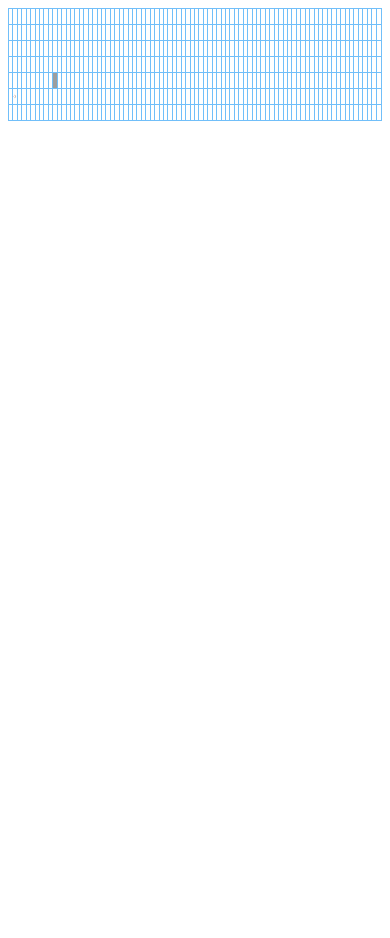
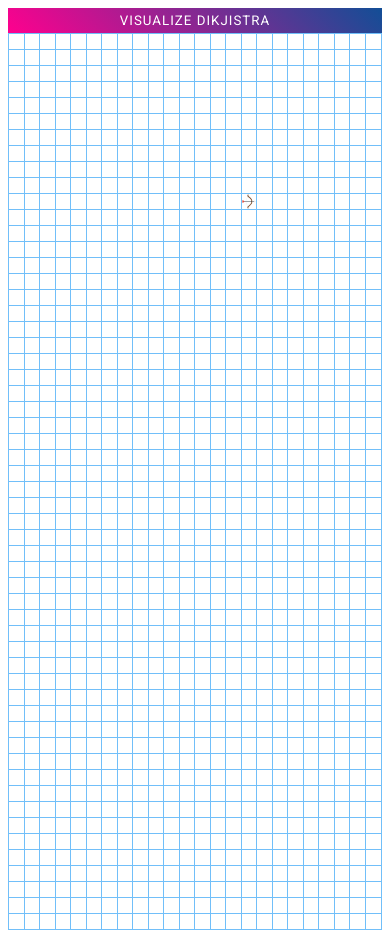
Before and after one commit to aomini/twitter-clone, a React (Create React App) app in the folder client/: page / in a window 390 px wide. Before the commit the page ends 844 px from the top, so only its background shows below. Built offline with nearby package versions, Linux system fonts and the light colour scheme; grey boxes are pictures that could not be loaded.

Commit message:
dijkistra

```diff
--- a/client/package.json
+++ b/client/package.json
@@ -7,11 +7,13 @@
     "@testing-library/react": "^9.3.2",
     "@testing-library/user-event": "^7.1.2",
     "@types/jest": "^24.0.0",
+    "@types/lodash": "^4.14.150",
     "@types/node": "^12.0.0",
     "@types/react": "^16.9.0",
     "@types/react-dom": "^16.9.0",
     "@typescript-eslint/eslint-plugin": "^2.28.0",
     "@typescript-eslint/parser": "^2.28.0",
+    "lodash": "^4.17.15",
     "node-sass": "^4.13.1",
     "react": "^16.13.1",
     "react-dom": "^16.13.1",
--- /dev/null
+++ b/client/src/Algorithms/dikjistra.ts
@@ -0,0 +1,53 @@
+import { find as _find } from "lodash";
+import { ICell } from "./../Interfaces/Cell.interface";
+
+type ICellNodes = ICell | {};
+
+export const startNode = (nodes: ICell[]): ICellNodes =>
+  _find(nodes, "startNode") || {};
+export const endNode = (nodes: ICell[]): ICellNodes =>
+  _find(nodes, "endNode") || {};
+
+export const updateNeighbouringNodes = (nodes: ICell[]): [] | ICell[] => {
+  const currentNode = nodes[0];
+  const updatedNodes = nodes.map((x: ICell) => {
+    if (
+      (x.row === currentNode.row - 1 &&
+        x.column === currentNode.column &&
+        !x.isVisited) ||
+      (x.row === currentNode.row + 1 &&
+        x.column === currentNode.column &&
+        !x.isVisited) ||
+      (x.row === currentNode.row &&
+        x.column === currentNode.column - 1 &&
+        !x.isVisited) ||
+      (x.row === currentNode.row &&
+        x.column === currentNode.column + 1 &&
+        !x.isVisited)
+    ) {
+        x.distance = currentNode.distance + 1;
+        x.previousNode = currentNode;
+    }
+    return x;
+  });
+  return updatedNodes;
+};
+
+export const dikjistra = (nodes: ICell[]): Array<ICell> | void => {
+  //   const startingNode: ICellNodes = startNode(nodes);
+  const endingNode: ICellNodes = endNode(nodes);
+  let unvisitedNodes = nodes;
+  const visitedNodes = [];
+  while (unvisitedNodes.length) {
+    unvisitedNodes = unvisitedNodes.sort((a, b) => a.distance - b.distance);
+    // let sortedNodes = unvisitedNodes.sort((a, b) => a.distance - b.distance);
+    const nodesWithUpdatedDistance = updateNeighbouringNodes(unvisitedNodes);
+    nodesWithUpdatedDistance[0].isVisited = true;
+    visitedNodes.push(nodesWithUpdatedDistance[0]);
+    if(nodesWithUpdatedDistance[0] === endingNode){
+        break;
+    }
+    unvisitedNodes = nodesWithUpdatedDistance.filter((x: ICell) => !x.isVisited);
+  }
+  return visitedNodes;
+};
--- a/client/src/Components/Cell/Cell.tsx
+++ b/client/src/Components/Cell/Cell.tsx
@@ -1,14 +1,23 @@
-import * as React from 'react';
-import './cell.styles.scss'
+import * as React from "react";
+import {ICell} from "./../../Interfaces/Cell.interface";
 
-interface IProp{
-    columns : number
-    row: number
-}
+import StartIcon from "../Icons/StartIcon";
+import EndIcon from "../Icons/TargetIcon";
 
-const Cell: React.FC<IProp> = ({columns, row}) => {
-    return (
-        <div></div>
-    )
-}
+import "./cell.styles.scss";
+
+const Cell: React.FC<ICell> = ({row, column, startNode = false, endNode = false}) => {
+  return (
+    <>
+      <div
+        className="cell"
+        data-coordinate={`${row}, ${column}`}
+        key={`${row}, ${column}`}
+      >
+        {startNode && <StartIcon/>}
+        {endNode && <EndIcon/>}
+      </div>
+    </>
+  );
+};
 export default Cell;
--- a/client/src/Components/Cell/cell.styles.scss
+++ b/client/src/Components/Cell/cell.styles.scss
@@ -0,0 +1,106 @@
+@import '../../sass/variables.scss';
+
+$border-default : 1px solid $light-blue-2x;
+.cell{
+    height: 15px;
+    transition: all 300ms ease-in-out;
+}
+
+.cell:not(:last-child){
+    border-right: $border-default;
+}
+
+.iterator{
+    animation-name: iterating;
+    animation-duration: 3s;
+}
+
+@keyframes Iterating {
+    0%{
+        background: white;
+    }
+
+    30%{
+        background: blue;
+    }
+
+    60%{
+        background : red;
+    }
+
+    70%{
+        background : yellow;
+    }
+
+    100%{
+        background: red;
+    }
+}
+
+.node-visited {
+  animation-name: visitedAnimation;
+  animation-duration: 1.5s;
+  animation-timing-function: ease-out;
+  animation-delay: 0;
+  animation-direction: alternate;
+  animation-iteration-count: 1;
+  animation-fill-mode: forwards;
+  animation-play-state: running;
+}
+
+.node-shortest-path{
+    animation-name: shortestPathAnimation;
+    animation-duration: 1s;
+    animation-timing-function: ease-out;
+    animation-delay: 0;
+    animation-direction: alternate;
+    animation-iteration-count: 1;
+    animation-fill-mode: forwards;
+    animation-play-state: running;
+}
+
+
+@keyframes shortestPathAnimation{
+    0%{
+        transform: scale(0.2);
+        background: #2d6cdf;
+        border-radius: 100%;
+    }
+
+    // 50%{
+    //     background-color: #2d6cdf;
+    // }
+
+    75%{
+        transform: scale(1.2);
+        background-color: #46c3db;
+    }
+
+    100%{
+        transform: 1;
+        background-color: #f3f169;
+    }
+
+}
+
+@keyframes visitedAnimation {
+  0% {
+    transform: scale(0.3);
+    background-color: $pallet-2-blue;
+    border-radius: 100%;
+  }
+
+  50% {
+    background-color: $pallet-2-light-blue;
+  }
+
+  75% {
+    transform: scale(1.2);
+    background-color: $pallet-2-green;
+  }
+
+  100% {
+    transform: scale(1);
+    background-color: $pallet-2-sky-blue;
+  }
+}
--- a/client/src/Components/Grid/Grid.tsx
+++ b/client/src/Components/Grid/Grid.tsx
@@ -1,69 +1,114 @@
 import * as React from "react";
+import { range as _range, flatten as _flatten } from "lodash";
+import * as gridDocument from "./../../utils/document.utils";
+import { ICellCoordinate, ICell } from "./../../Interfaces/Cell.interface";
+import Cell from "../Cell/Cell";
+
+import {dikjistra} from './../../Algorithms/dikjistra'
+
 import "./grid.styles.scss";
-import TargetIcon from "../Icons/TargetIcon";
-import StartIcon from "../Icons/StartIcon";
 
-type CellCoordinate = {
-    row : number,
-    column : number
-}
-
-const getTotalColumns = (): number => {
-  return Math.floor(window.innerHeight / 10);
+const cells = (
+  rows: number,
+  columns: number,
+  startCell: ICellCoordinate,
+  endCell: ICellCoordinate
+): ICell[][] => {
+  return _range(0, rows).map((row) => {
+    return _range(0, columns).map((column) => {
+      let startNode = false;
+      let endNode = false;
+      if (startCell.row === row && startCell.column === column) startNode = true;
+      if (endCell.row === row && endCell.column === column) endNode = true;
+      return {
+        row,
+        column,
+        distance: startNode ? 0 : Infinity,
+        startNode,
+        endNode,
+        isVisited : false,
+        previousNode : null
+      };
+    });
+  });
 };
 
-const getTotalRows = (): number => {
-  return Math.floor(window.innerWidth / 50);
-};
-
-/** Nodes utils */
-type Node = CellCoordinate;
-const closestNodes = (currentNode : Node): void => {
-    console.log(currentNode)
-}
-
 /**
- * @todo make component of cell & use higher order comonents for icon & also refactor the icon
  * @todo Fix multiple render on begining check with console
- * @todo make target component and start component higher order components
  * @todo write test
  */
 const Grid: React.FC = () => {
-  const [rows] = React.useState<number>(getTotalRows());
-  const [columns] = React.useState<number>(getTotalColumns());
-  const [startCell] = React.useState<CellCoordinate>({
-    row: 5,
-    column: 1
-  })
+  const { getTotalColumns, getTotalRows } = gridDocument;
+  const rows = getTotalRows();
+  const columns = getTotalColumns();
+  const startNode : ICellCoordinate = {row : 10, column: 15};
+  const endNode : ICellCoordinate = {row : 18, column: 35};
 
-  const [targetCell] = React.useState<CellCoordinate>({
-    row: 4,
-    column: 10
-  })
+  const [nodes, setNodes] = React.useState<ICell[][]>();
 
-  closestNodes(startCell)
+  React.useEffect(() => {
+    const computedCells = cells(rows, columns, startNode, endNode);
+    setNodes(computedCells);
+  }, []);
+
+  // eslint-disable-next-line @typescript-eslint/no-explicit-any
+  const handleVisualize = async (e : React.FormEvent<HTMLButtonElement>) : Promise<string> => {
+    e.preventDefault();
+    const foundDistanceNodes = dikjistra(_flatten(nodes));
+
+    if(foundDistanceNodes && foundDistanceNodes.length){
+        const myPromises : any[] = [];
+        foundDistanceNodes.forEach((node : ICell, index) => {
+          const el : any = document.querySelector(`[data-coordinate="${node.row}, ${node.column}"]`)
+          if(el) {
+            myPromises.push(new Promise(resolve => {
+                setTimeout(() => {
+                  !node.startNode && !node.endNode && (el.classList.add("node-visited"))
+                  resolve();
+                }, 10 * index)
+            }));
+          }
+        });
+      await Promise.all(myPromises);
+
+      /** Formulate shortest path */
+      const targetNode = foundDistanceNodes.reverse()[0];
+
+      const shortestPathNodes = [];
+      let currentNode = targetNode;
+      while(currentNode.previousNode){
+        shortestPathNodes.push(currentNode);
+        currentNode = currentNode.previousNode;
+      }
+
+      shortestPathNodes.reverse().forEach((node : ICell, index) => {
+        const el : any = document.querySelector(`[data-coordinate="${node.row}, ${node.column}"]`)
+        if(el) {
+          setTimeout(() => {
+            !node.startNode && !node.endNode && (el.classList.add("node-shortest-path"));
+          }, 30 * index)
+        }
+      });
+    }
+    return "done";
+  }
 
   return (
     <div id="layoutGrid">
-      {[...Array(rows).keys()].map((row) => (
+      <button onClick={handleVisualize} className="gradient-btn">Visualize Dikjistra</button>
+      {nodes &&
+        nodes.map((rowsWithCells: ICell[], index: number) => (
           <div
             className="row"
-          key={row}
+            key={index}
             style={
               {
                 gridTemplateColumns: `repeat(${columns}, 1fr)`,
               } as React.CSSProperties
             }
           >
-          {[...Array(columns).keys()].map((column) => (
-            <div
-              className="cell"
-              data-coordinate={`${row}, ${column}`}
-              key={`${row}, ${column}`}
-            >
-                {startCell.row === row && startCell.column === column && <StartIcon/>}
-                {targetCell.row === row && targetCell.column === column && <TargetIcon/>}
-            </div>
+            {rowsWithCells.map((cell: ICell, index : number) => (
+              <Cell {...cell} key={index} />
             ))}
           </div>
         ))}
--- a/client/src/Components/Grid/grid.styles.scss
+++ b/client/src/Components/Grid/grid.styles.scss
@@ -1,5 +1,5 @@
 @import '../../sass/variables.scss';
-
+@import url('https://fonts.googleapis.com/css2?family=Roboto&display=swap');
 $border-default : 1px solid $light-blue-2x;
 
 #layoutGrid{
@@ -15,13 +15,14 @@ $border-default : 1px solid $light-blue-2x;
         border-bottom: $border-default;
     }
 
-    .cell{
-        height: 15px;
-        // width: 10px;
-        // padding: 10px;
-    }
-
-    .cell:not(:last-child){
-        border-right: $border-default;
+    .gradient-btn{
+        background: linear-gradient(45deg, #ff008e, #124e96);
+        color: white;
+        border: none;
+        outline: none;
+        padding: 5px;
+        text-transform: uppercase;
+        font-family: 'Roboto', sans-serif;
+        letter-spacing: 1px;
     }
 }
--- a/client/src/sass/variables.scss
+++ b/client/src/sass/variables.scss
@@ -3,3 +3,8 @@ $light-blue-2x: #71bff9;
 $blue : #0d8abc;
 $dark-blue: #124e96;
 $dark-pink: #ff008e;
+
+$pallet-2-blue: rgba(0, 0, 66, 0.75);
+$pallet-2-light-blue : rgba(17, 104, 217, 0.75);
+$pallet-2-green: rgba(0, 217, 159, 0.75);
+$pallet-2-sky-blue:  rgba(0, 190, 218, 0.75);;
--- /dev/null
+++ b/client/src/utils/document.utils.ts
@@ -0,0 +1,7 @@
+export const getTotalColumns = (): number => {
+  return Math.floor(document.body.clientWidth / 15);
+};
+
+export const getTotalRows = (): number => {
+  return Math.floor(document.documentElement.clientHeight / 15);
+};
```
Also changed, not shown: client/src/Interfaces/Cell.interface.ts (added, +12 -0 lines), 1 other file (tests, documents, lock files or other folders). Lines whose indentation alone changed are shown as unchanged.
